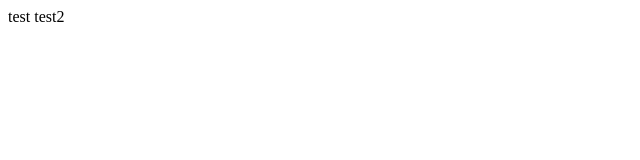
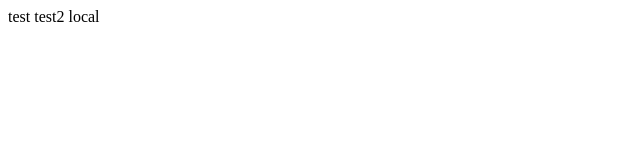
Before and after one commit to kristian-wittrup/int2, a plain HTML site: page index.html in a window 1280 px wide. Shown: the full height of the page, 0-640 px from the left. Drawn offline with Linux system fonts and the light colour scheme.

Commit message:
should make conflict

```diff
--- a/index.html
+++ b/index.html
@@ -8,6 +8,6 @@
 <body>
   test
   test2
-
+  local
 </body>
 </html>
```
